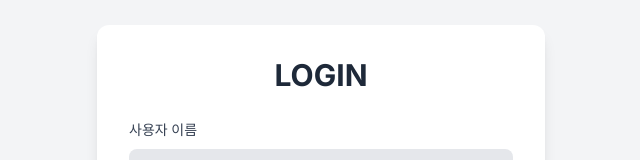
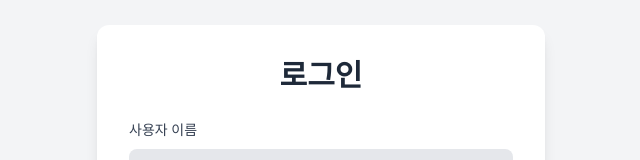
Before and after one commit to pjhpoi66/gemini-chat-front, a Next.js app: page /auth/login in a window 1280 px wide. Shown: the part 169-329 px from the top of the page, without its empty margins (319-959 px from the left). Built offline with nearby package versions, Linux system fonts and the light colour scheme.

Commit message:
CI/CD: TEST

```diff
--- a/src/app/auth/login/page.tsx
+++ b/src/app/auth/login/page.tsx
@@ -60,7 +60,7 @@
   return (
       <main className="flex items-center justify-center min-h-screen bg-gray-100">
         <div className="w-full max-w-md p-8 space-y-6 bg-white rounded-xl shadow-lg">
-          <h1 className="text-3xl font-bold text-center text-gray-800">LOGIN</h1>
+          <h1 className="text-3xl font-bold text-center text-gray-800">로그인</h1>
           <form onSubmit={handleLogin} className="space-y-6">
             <div>
               <label
```
